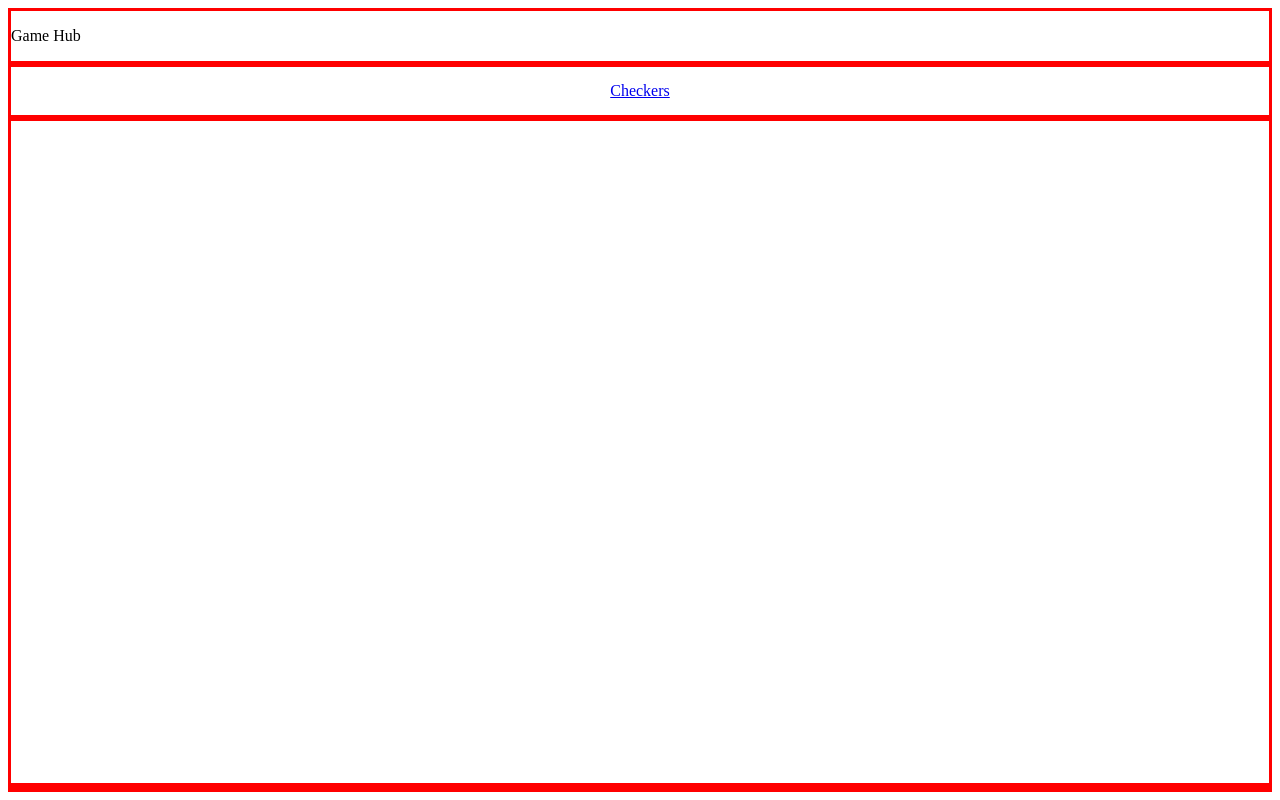
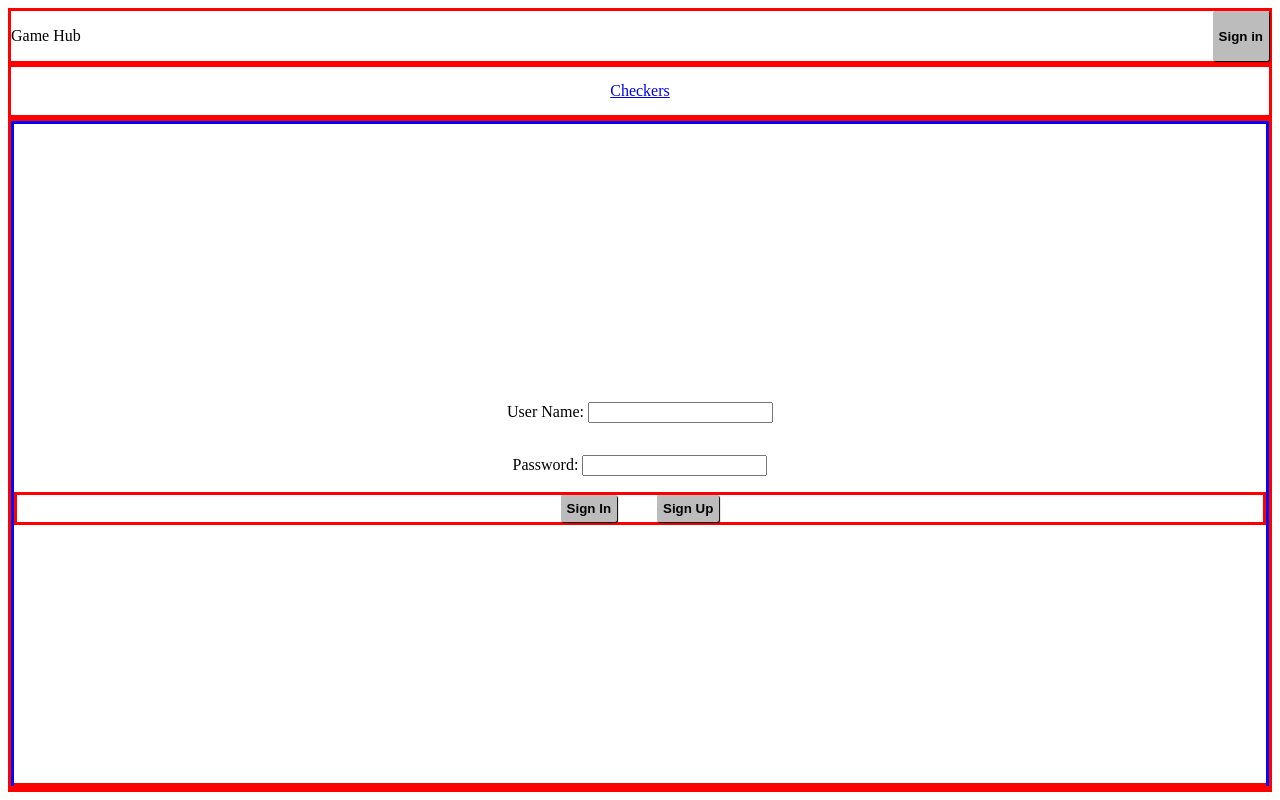
Before and after one commit to goodie314/game-hub, an Angular app: page /signon in a window 1280 px wide. Before the commit this address led to /. Built offline with nearby package versions, Linux system fonts and the light colour scheme.

Commit message:
added sign in

```diff
--- a/src/app/app.component.css
+++ b/src/app/app.component.css
@@ -40,3 +40,12 @@ checkers {
 .ion-ios-menu {
   font-size: 22pt;
 }
+
+.signon {
+  flex: 0 1 auto;
+}
+
+.signon a {
+  text-decoration: none;
+  color: black;
+}
--- a/src/app/app.component.html
+++ b/src/app/app.component.html
@@ -1,6 +1,7 @@
 <div class="container">
   <div class="row header">
-    <p>Game Hub</p>
+    <p style="flex: 1 1 auto">Game Hub</p>
+    <button class="btn btn-default signon"><a routerLink="signon">Sign in</a></button>
   </div>
   <div class="row navigation">
     <a routerLink="/">Checkers</a>
--- a/src/app/app.module.ts
+++ b/src/app/app.module.ts
@@ -7,6 +7,7 @@ import {CheckersModule} from "./components/checkers/checkers.module";
 import {RouterModule} from "@angular/router";
 import {routes} from "./routes";
 import {BrowserAnimationsModule} from "@angular/platform-browser/animations";
+import {SignonModule} from "./components/signon/signon.module";
 
 
 @NgModule({
@@ -17,6 +18,7 @@ import {BrowserAnimationsModule} from "@angular/platform-browser/animations";
     BrowserModule,
     BrowserAnimationsModule,
     CheckersModule,
+    SignonModule,
     RouterModule.forRoot(routes)
   ],
   providers: [],
--- /dev/null
+++ b/src/app/components/signon/signon.component.css
@@ -0,0 +1,13 @@
+.signon {
+  justify-content: center;
+  align-items: center;
+}
+
+.signon-options {
+  align-self: stretch;
+  justify-content: center;
+}
+
+.signon-options button {
+  margin: 0 20px 0 20px;
+}
--- /dev/null
+++ b/src/app/components/signon/signon.component.html
@@ -0,0 +1,10 @@
+<div style="height: 100%">
+  <div class="col signon" style="height: 100%">
+    <p>User Name: <input type="text" [(ngModel)]="username" /></p>
+    <p>Password: <input type="password" [(ngModel)]="password" /></p>
+    <div class="row signon-options">
+      <button class="btn btn-default" (click)="signin()">Sign In</button>
+      <button class="btn btn-default" (click)="signup()">Sign Up</button>
+    </div>
+  </div>
+</div>
--- /dev/null
+++ b/src/app/components/signon/signon.component.ts
@@ -0,0 +1,28 @@
+import {Component} from "@angular/core";
+import {GlobalData} from "../../util/types/global-data";
+
+@Component({
+  selector: 'signon',
+  templateUrl: './signon.component.html',
+  styleUrls: ['./signon.component.css']
+})
+
+export class SignonComponent {
+  username: string;
+  password: string;
+
+  private signin(): void {
+    console.log('user name: ', this.username);
+    console.log('password: ', this.password);
+    GlobalData.user = {
+      userName: this.username,
+      firstName: null,
+      lastName: null,
+      activeGames: []
+    }
+  }
+
+  private signup(): void {
+
+  }
+}
--- a/src/app/routes.ts
+++ b/src/app/routes.ts
@@ -1,7 +1,9 @@
 
 import {Routes} from "@angular/router";
 import {CheckersComponent} from "./components/checkers/checkers.component";
+import {SignonComponent} from "./components/signon/signon.component";
 
 export const routes: Routes = [
+  { path: 'signon', component: SignonComponent },
   { path: '', component: CheckersComponent}
 ];
--- /dev/null
+++ b/src/app/util/types/active-game.ts
@@ -0,0 +1,5 @@
+export interface ActiveGame {
+  gameId: string,
+  opponent: string,
+  gameState: any
+}
--- /dev/null
+++ b/src/app/util/types/global-data.ts
@@ -0,0 +1,5 @@
+import {User} from "./user";
+
+export class GlobalData {
+  public static user: User;
+};
--- /dev/null
+++ b/src/app/util/types/user.ts
@@ -0,0 +1,8 @@
+import {ActiveGame} from "./active-game";
+
+export interface User {
+  userName: string,
+  firstName: string,
+  lastName: string,
+  activeGames: ActiveGame[]
+}
--- a/src/styles.css
+++ b/src/styles.css
@@ -30,6 +30,10 @@ html, body {
   background-color: #bcbcbc;
 }
 
+.btn-default:active {
+  background-color: #acacac;
+}
+
 .btn-danger {
   background-color: rgba(255, 0, 0, 0.69);
 }
```
Also changed, not shown: src/app/components/signon/signon.module.ts (added, +14 -0 lines).
